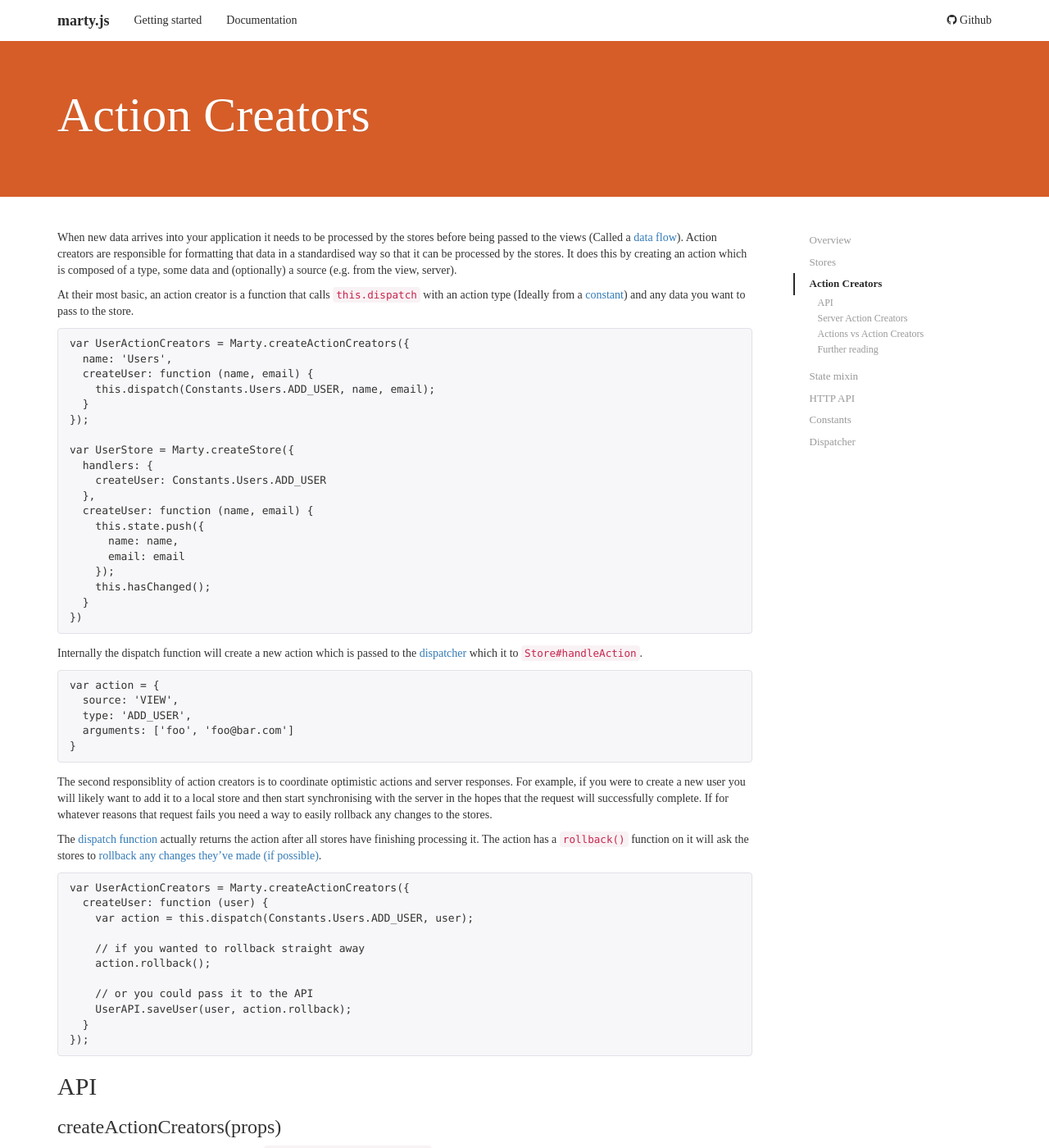
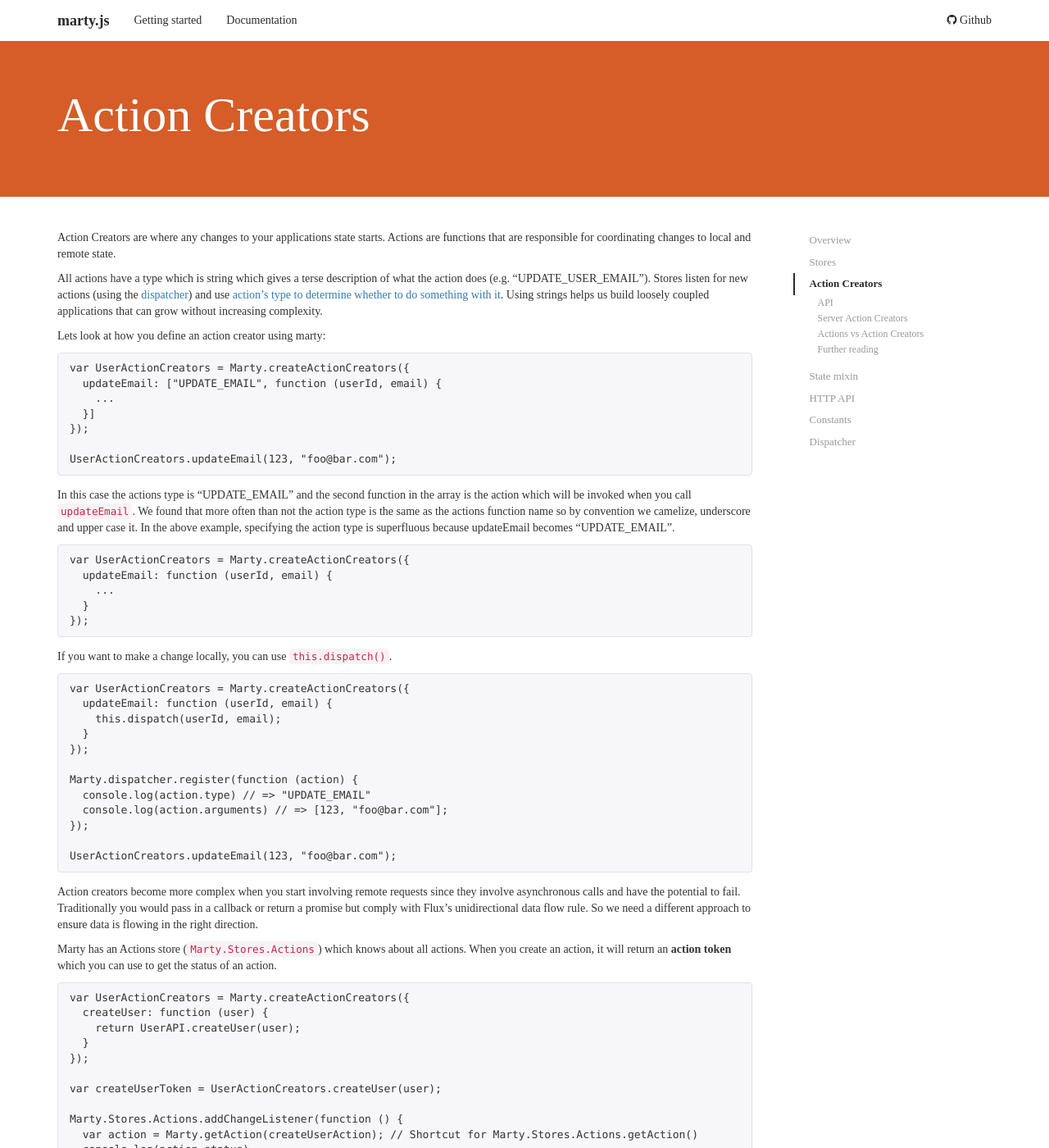
Before and after one commit to alsuper114/marty, a Jekyll site: the page built from docs/docs/actionCreators.md, in a window 1280 px wide and 1400 px high. Shown: the whole window at 82% size. Built offline with Jekyll 4.4.1, drawn with Linux system fonts in a browser that asks for light colours; nearby versions of some CDN libraries; Markdown is read by kramdown in place of the engine named in the settings; some of the changed text lies outside the part shown.

Commit message:
Updated action creator docs and removed old code

````diff
--- a/docs/docs/actionCreators.md
+++ b/docs/docs/actionCreators.md
@@ -7,61 +7,97 @@ header_colour: D65D28
 order: 3
 ---
 
+Action Creators are where any changes to your applications state starts. Actions are functions that are responsible for coordinating changes to local and remote state.
 
-When new data arrives into your application it needs to be processed by the stores before being passed to the views (Called a [data flow](/docs/#data-flow)). Action creators are responsible for formatting that data in a standardised way so that it can be processed by the stores. It does this by creating an action which is composed of a type, some data and (optionally) a source (e.g. from the view, server).
+All actions have a type which is string which gives a terse description of what the action does (e.g. "UPDATE\_USER_EMAIL"). Stores listen for new actions (using the [dispatcher](/docs/dispatcher.html)) and use [action's type to determine whether to do something with it](/docs/stores.html#handlers). Using strings helps us build loosely coupled applications that can grow without increasing complexity.
 
-At their most basic, an action creator is a function that calls [<code>this.dispatch</code>](#dispatch) with an action type (Ideally from a [constant](/docs/constants.html)) and any data you want to pass to the store.
+Lets look at how you define an action creator using marty:
 
 {% highlight js %}
 var UserActionCreators = Marty.createActionCreators({
-  name: 'Users',
-  createUser: function (name, email) {
-    this.dispatch(Constants.Users.ADD_USER, name, email);
+  updateEmail: ["UPDATE_EMAIL", function (userId, email) {
+    ...
+  }]
+});
+
+UserActionCreators.updateEmail(123, "foo@bar.com");
+{% endhighlight %}
+
+In this case the actions type is "UPDATE\_EMAIL" and the second function in the array is the action which will be invoked when you call ``updateEmail``. We found that more often than not the action type is the same as the actions function name so by convention we camelize, underscore and upper case it. In the above example, specifying the action type is superfluous because updateEmail becomes "UPDATE\_EMAIL".
+
+```
+var UserActionCreators = Marty.createActionCreators({
+  updateEmail: function (userId, email) {
+    ...
+  }
+});
+```
+If you want to make a change locally, you can use ``this.dispatch()``.
+
+```
+var UserActionCreators = Marty.createActionCreators({
+  updateEmail: function (userId, email) {
+    this.dispatch(userId, email);
   }
 });
 
-var UserStore = Marty.createStore({
-  handlers: {
-    createUser: Constants.Users.ADD_USER
-  },
-  createUser: function (name, email) {
-    this.state.push({
-      name: name,
-      email: email
-    });
-    this.hasChanged();
+Marty.dispatcher.register(function (action) {
+  console.log(action.type) // => "UPDATE_EMAIL"
+  console.log(action.arguments) // => [123, "foo@bar.com"];
+});
+
+UserActionCreators.updateEmail(123, "foo@bar.com");
+```
+Action creators become more complex when you start involving remote requests since they involve asynchronous calls and have the potential to fail. Traditionally you would pass in a callback or return a promise but comply with Flux's unidirectional data flow rule. So we need a different approach to ensure data is flowing in the right direction.
+
+Marty has an Actions store (``Marty.Stores.Actions``) which knows about all actions. When you create an action, it will return an **action token** which you can use to get the status of an action.
+
+```
+var UserActionCreators = Marty.createActionCreators({
+  createUser: function (user) {
+    return UserAPI.createUser(user);
   }
-})
-{% endhighlight %}
+});
 
-Internally the dispatch function will create a new action which is passed to the [dispatcher](/docs/dispatcher.html) which it to [<code>Store#handleAction</code>](/docs/stores.html#handAction).
+var createUserToken = UserActionCreators.createUser(user);
+
+Marty.Stores.Actions.addChangeListener(function () {
+  var action = Marty.getAction(createUserAction); // Shortcut for Marty.Stores.Actions.getAction()
+  console.log(action.status)
+});
+```
+
+Like [store queries](/docs/stores.html#query), an action's status can either be **pending**, **done** or **error**. If you are using the [state mixin](/docs/stateMixin.html) then it automatically listens to the actions store ([unless you tell it not to](/docs/stateMixin.html#listenToActions)).
 
 {% highlight js %}
-var action = {
-  source: 'VIEW',
-  type: 'ADD_USER',
-  arguments: ['foo', 'foo@bar.com']
-}
-{% endhighlight %}
+var UserFormState = Marty.createStateMixin({
+  getState: function () {
+    return {
+      createUser: Marty.getAction(this.state.createUserToken)
+    }
+  }
+});
+var UserForm = Marty.createActionCreators({
+  render: function () {
+    var createUser = this.status.createUser;
 
-The second responsiblity of action creators is to coordinate optimistic actions and server responses. For example, if you were to create a new user you will likely want to add it to a local store and then start synchronising with the server in the hopes that the request will successfully complete. If for whatever reasons that request fails you need a way to easily rollback any changes to the stores.
-
-The [dispatch function](#dispatch) actually returns the action after all stores have finishing processing it. The action has a <code>rollback()</code> function on it will ask the stores to [rollback any changes they've made (if possible)](/docs/stores.html#rollback).
-
-{% highlight js %}
-var UserActionCreators = Marty.createActionCreators({
+    if (createUser) {
+      if (createUser.pending) {
+        console.log('creating user');
+      } else if (createUser.error) {
+        console.log('creating user failed', createUser.error);
+      } else if (createUser.done) {
+        console.log('creating user done', createUser.result);
+      }
+    }
+  },
   createUser: function (user) {
-    var action = this.dispatch(Constants.Users.ADD_USER, user);
-
-    // if you wanted to rollback straight away
-    action.rollback();
-
-    // or you could pass it to the API
-    UserAPI.saveUser(user, action.rollback);
+    this.setState({
+      createUserToken: UserActionCreators.createUser(user)
+    })
   }
 });
 {% endhighlight %}
-
 
 <h2 id="api">API</h2>
 
@@ -71,39 +107,25 @@ To create some new action creators, you call <code>Marty.createActionCreators</c
 
 {% highlight js %}
 var UserActionCreators = Marty.createActionCreators({
-  createUser: function (name, email) {
-    this.dispatch(Constants.Users.ADD_USER, name, email);
+  addUser: function (name, email) {
+    this.dispatch(name, email);
   }
 });
 {% endhighlight %}
 
 <h3 id="name">name</h3>
 
-An (optional) display name for the action creator. Used by Marty Developer Tools.
+An (optional) display name for the action creator. Used for richer debugging.
 
-<h3 id="dispatch">dispatch(actionType, [...])</h3>
+<h3 id="dispatch">dispatch([...])</h3>
 
-Creates a new action, with the action type being the first argument. The remaining arguments will be the arguments for any [store action handlers](/docs/stores.html#handleAction).
-
-The actions source will be null.
+Dispatches an action payload. Any [action handlers](/docs/stores.html#handleAction) will be invoked with the given action handlers.
 
 Returns <code>Action</code>. You can rollback an action by calling <code>action.rollback()</code>.
 
-<h3 id="dispatchViewAction">dispatchViewAction(actionType, [...])</h3>
+<h3 id="getActionType">getActionType(functionName)</h3>
 
-Creates a new action, with the action type being the first argument. The remaining arguments will be the arguments for any [store action handlers](/docs/stores.html#handleAction).
-
-The actions source will be <code>VIEW</code> (or <code>Marty.constants.actionSources.VIEW</code>).
-
-Returns <code>Action</code>. You can rollback an action by calling <code>action.rollback()</code>.
-
-<h3 id="dispatchServerAction">dispatchServerAction(actionType, [...])</h3>
-
-Creates a new action, with the action type being the first argument. The remaining arguments will be the arguments for any [store action handlers](/docs/stores.html#handleAction).
-
-The actions source will be <code>SERVER</code> (or <code>Marty.constants.actionSources.SERVER</code>).
-
-Returns <code>Action</code>. You can rollback an action by calling <code>action.rollback()</code>.
+Returns the action type for a given function name. The default implementation will camelize, underscore and upper case the function name (fooBarBaz becomes "FOO\_BAR_BAZ"). To implement your own naming strategy you can re-implement this function.
 
 <h2 id="server-action-creators">Server Action Creators</h2>
 
@@ -114,25 +136,24 @@ The way to get around this is to have a seperate action creator, called a Server
 {% highlight js %}
 var UserActionCreators = Marty.createActionCreators({
   saveUser: function (user) {
-    UserAPI.createUser(user);
+    return UserAPI.saveUser(user);
   }
 });
 
 var UserServerActionCreators = Marty.createActionCreators({
-  receiveUser: function (user) {
-    this.dispatch(Constants.Users.ADD_USER, user);
+  addUser: function (user) {
+    this.dispatch(user);
   }
 });
 
 var UserAPI = Marty.createHttpAPI({
-  createUser: function (user) {
+  saveUser: function (user) {
     this.post({ url: '/users', data: user }).then(function (user) {
-      UserServerActionCreators.receiveUser(user);
+      UserServerActionCreators.addUser(user);
     });
   }
 });
 {% endhighlight %}
-
 
 <h2 id="actions-vs-action-creators">Actions vs Action Creators</h2>
 
````
Also changed, not shown: docs/docs/httpApi.md (+1 -1 lines), docs/docs/index.md (+1 -1 lines), docs/docs/stateMixin.md (+12 -0 lines), docs/docs/stores.md (+1 -1 lines), lib/actionCreators.js (+0 -29 lines), test/actionCreatorsTest.js (+0 -129 lines).
